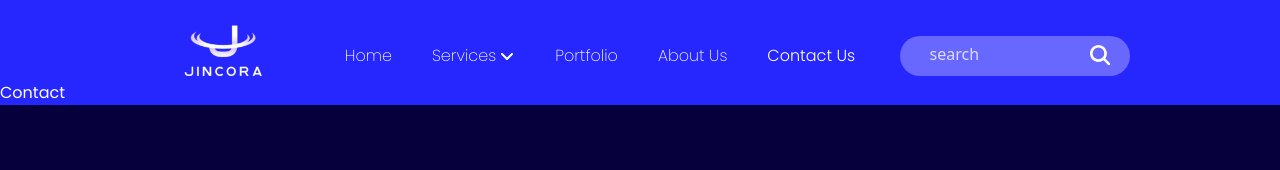
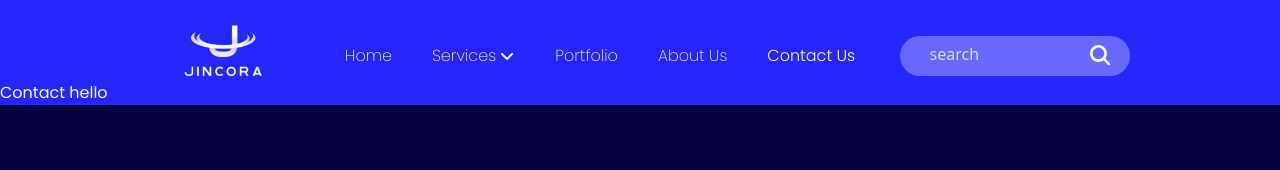
Before and after one commit to Jincora7/JincoraSite, a React (Vite) app: page /contact in a window 1280 px wide. Shown: the top 170 px of the page. Built offline with nearby package versions, Linux system fonts and the light colour scheme.

Commit message:
first commit

```diff
--- a/src/components/Contact/Contact.jsx
+++ b/src/components/Contact/Contact.jsx
@@ -2,7 +2,7 @@ import React from 'react'
 
 function Contact() {
   return (
-    <div>Contact</div>
+    <div>Contact hello</div>
   )
 }
 
```
